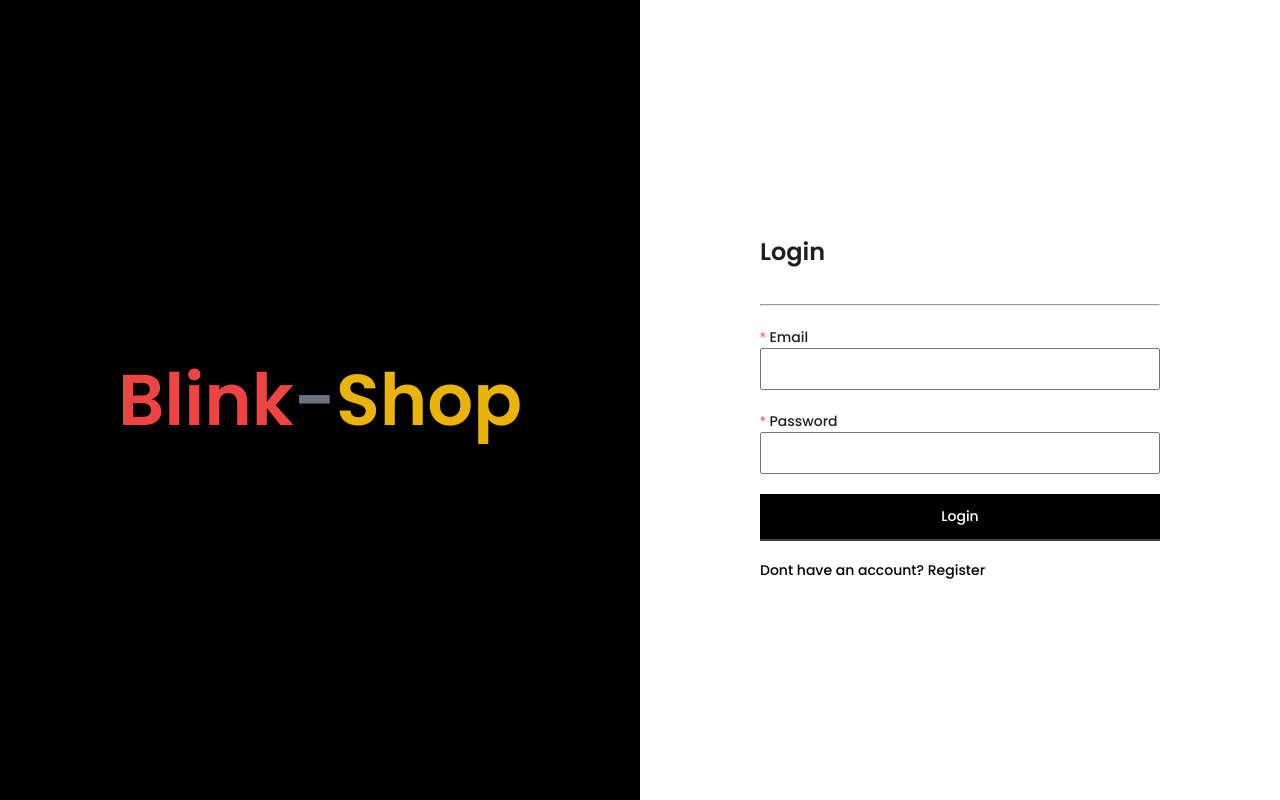
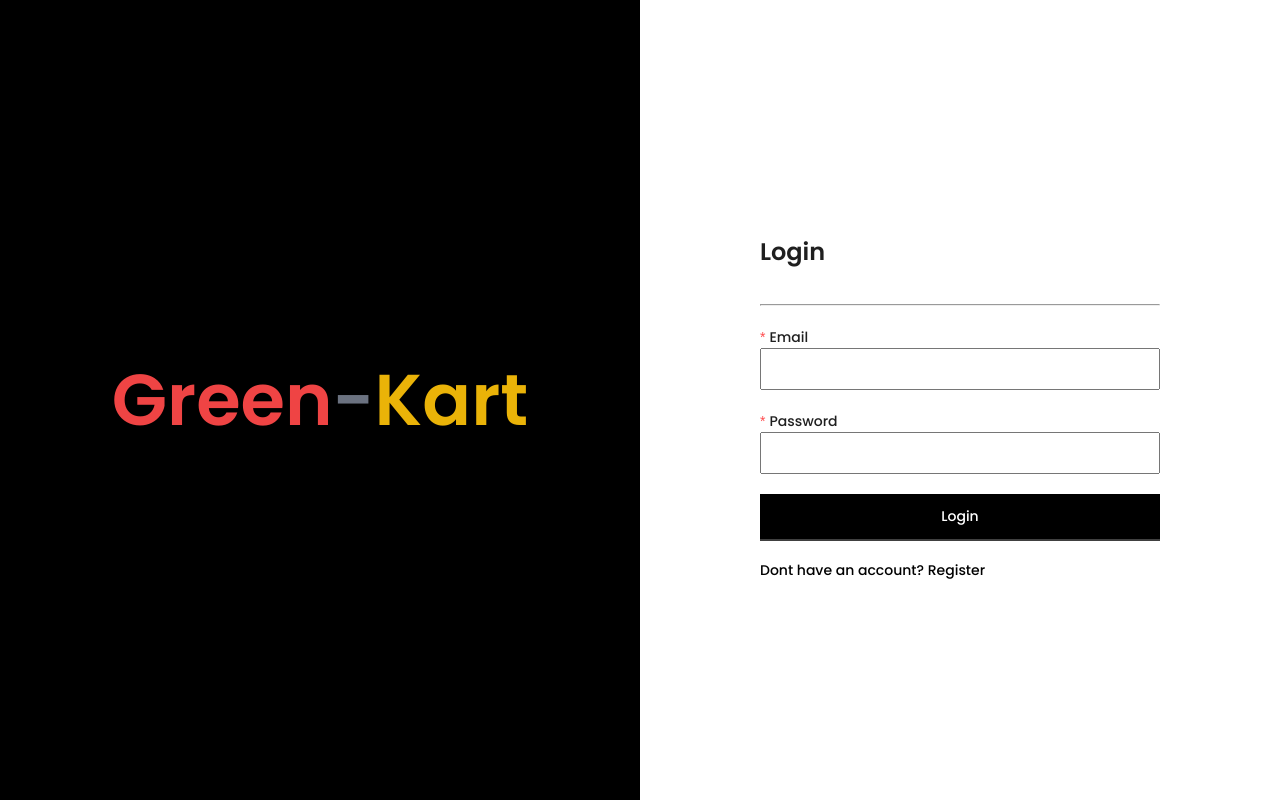
Before and after one commit to ajaykarthik-t/AI-Ecommere-Food-Recommendations, a Next.js app: page /auth/login in a window 1280 px wide. Built offline with nearby package versions, Linux system fonts and the light colour scheme.

Commit message:
basic update

```diff
--- a/src/app/auth/login/page.tsx
+++ b/src/app/auth/login/page.tsx
@@ -30,9 +30,9 @@ function Login() {
   return (
     <div className="grid grid-cols-1 md:grid-cols-2 min-h-screen">
       <div className="h-full bg-primary hidden md:flex items-center justify-center">
-        <h1 className="text-7xl font-bold text-red-500">Blink</h1>
+        <h1 className="text-7xl font-bold text-red-500">Green</h1>
         <h1 className="text-7xl font-bold text-gray-500">-</h1>
-        <h1 className="text-7xl font-bold text-yellow-500">Shop</h1>
+        <h1 className="text-7xl font-bold text-yellow-500">Kart</h1>
       </div>
 
       <div className="flex items-center justify-center h-full">
--- a/src/app/auth/register/page.tsx
+++ b/src/app/auth/register/page.tsx
@@ -31,9 +31,9 @@ function Register() {
   return (
     <div className="grid grid-cols-1 md:grid-cols-2 min-h-screen">
       <div className="h-full bg-primary hidden md:flex items-center justify-center">
-        <h1 className="text-7xl font-bold text-red-500">Blink</h1>
+        <h1 className="text-7xl font-bold text-red-500">Green</h1>
         <h1 className="text-7xl font-bold text-gray-500">-</h1>
-        <h1 className="text-7xl font-bold text-yellow-500">Shop</h1>
+        <h1 className="text-7xl font-bold text-yellow-500">Kart</h1>
       </div>
 
       <div className="flex items-center justify-center h-full">
--- a/src/providers/LayoutProvider.tsx
+++ b/src/providers/LayoutProvider.tsx
@@ -91,8 +91,8 @@ function LayoutProvider({ children }: { children: React.ReactNode }) {
               className="flex gap-2 cursor-pointer"
               onClick={() => router.push("/")}
             >
-              <h1 className="text-2xl font-bold text-red-500">Blink</h1>
-              <h1 className="text-2xl font-bold text-yellow-500">Shop</h1>
+              <h1 className="text-2xl font-bold text-red-500">Green</h1>
+              <h1 className="text-2xl font-bold text-yellow-500">Kart</h1>
             </div>
 
             <div className="flex gap-5 items-center">
```
